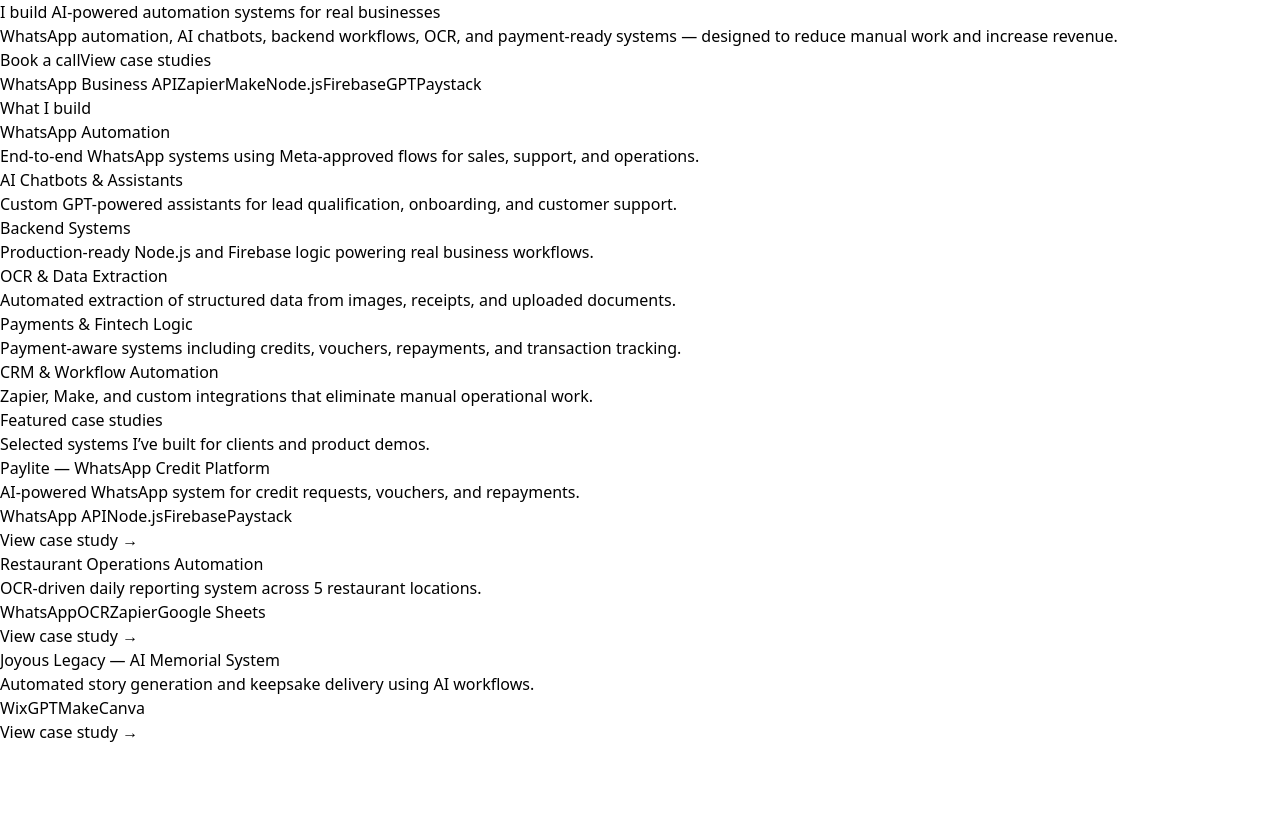
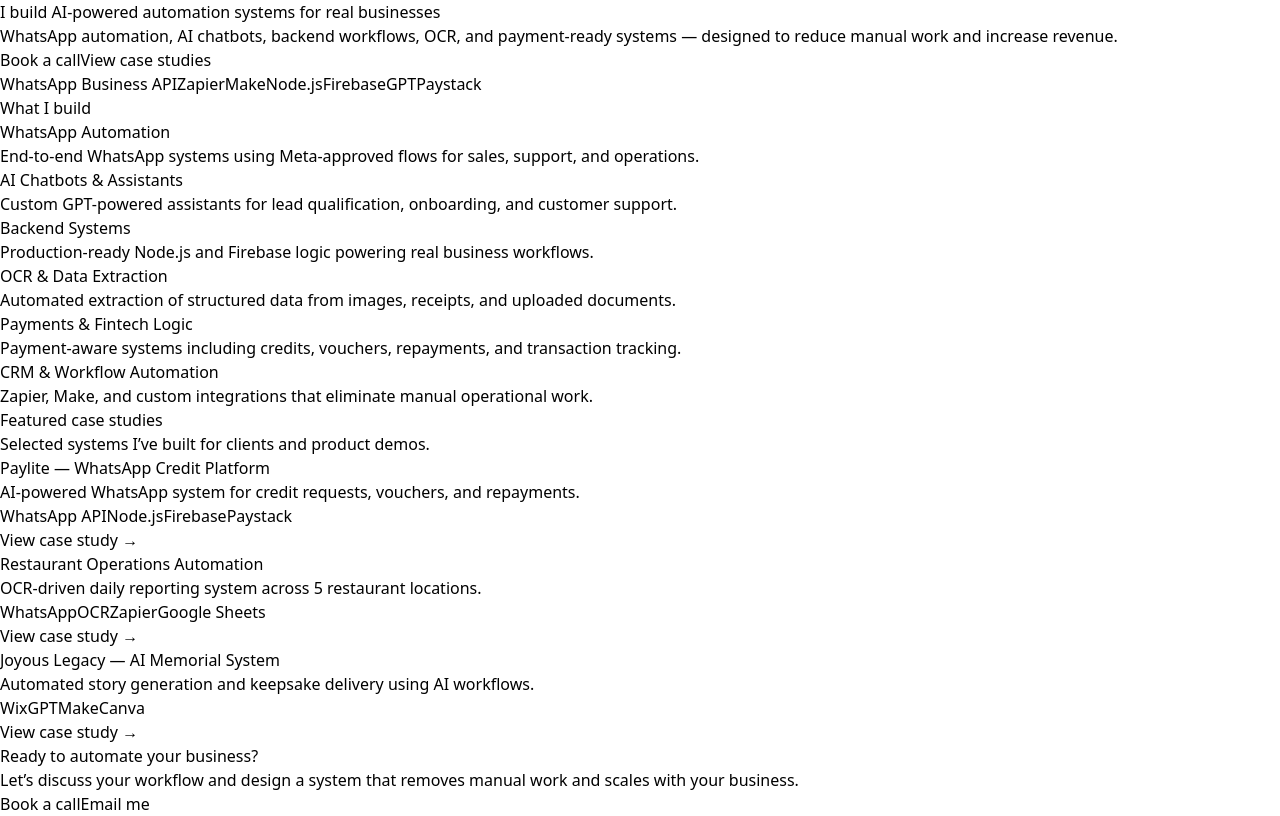
Before and after one commit to Limitlessnotions/portfolio, a Next.js app: page / in a window 1280 px wide. Built offline with nearby package versions, Linux system fonts and the light colour scheme.

Commit message:
Render contact CTA on homepage

```diff
--- a/src/app/page.tsx
+++ b/src/app/page.tsx
@@ -2,6 +2,7 @@
 import ProofBar from "../components/ProofBar";
 import Capabilities from "../components/Capabilities";
 import CaseStudies from "../components/CaseStudies";
+import ContactCTA from "../components/ContactCTA";
 
 export default function Home() {
   return (
@@ -10,6 +11,7 @@
       <ProofBar />
       <Capabilities />
       <CaseStudies />
+      <ContactCTA />
     </main>
   );
 }
```
